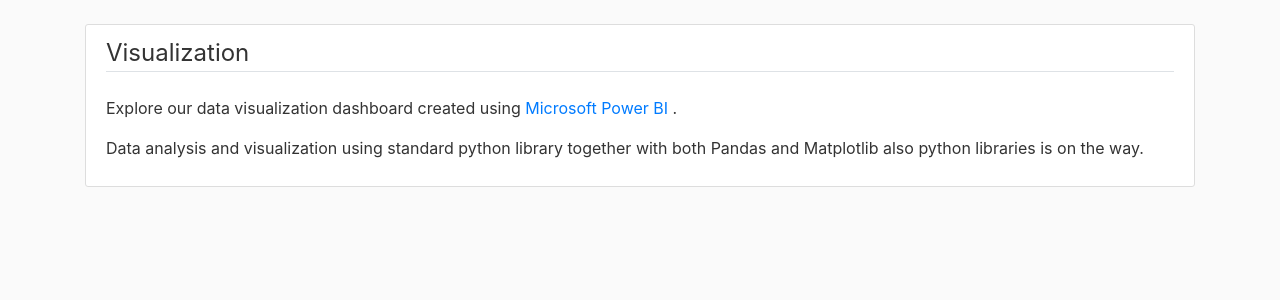
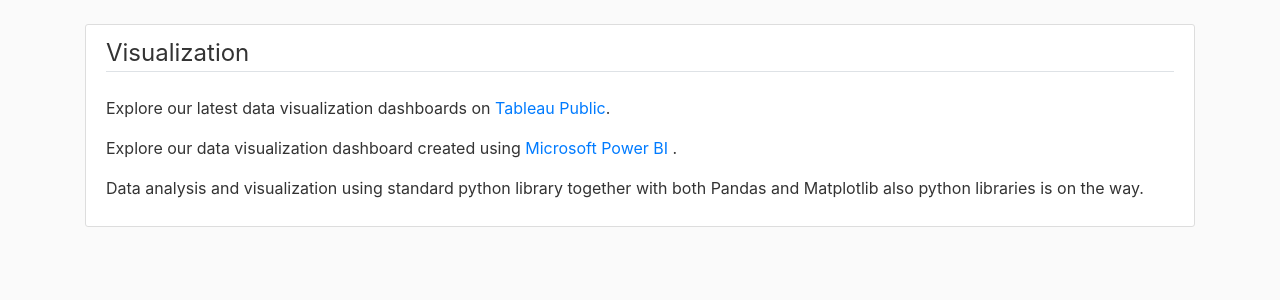
Before and after one commit to uoForms/Admin-CANBeWell, a Django app: page /visualization/ in a window 1280 px wide. Shown: the part 56-356 px from the top of the page. Run offline with Django 3.2, Linux system fonts and the light colour scheme; some libraries are stand-ins or nearby versions.

Commit message:
Tableau added to visualizationn page

```diff
--- a/visualization/templates/visualization/index.html
+++ b/visualization/templates/visualization/index.html
@@ -1,8 +1,8 @@
 {% extends "analysis/base.html" %}
 {% load static %}
 {% block content %}
-    <!--<p>Explore our latest data visualization dashboards on <a href="https://public.tableau.com/profile/healthcare.project#!/">Tableau Public</a>.</p>
-    <p>Power BI and customized charts are also on the way.</p>-->
+    <p>Explore our latest data visualization dashboards on <a href="https://public.tableau.com/profile/healthcare.project#!/">Tableau Public</a>.</p>
+    <!--<p>Power BI and customized charts are also on the way.</p>-->
     <p>Explore our data visualization dashboard created using <a href="https://app.powerbi.com/reportEmbed?reportId=e410a281-333f-4e04-bf93-d098a314dca1&autoAuth=true&ctid=d41fdab1-7e15-4cfd-b5fa-7200e54deb6b&config=eyJjbHVzdGVyVXJsIjoiaHR0cHM6Ly93YWJpLWNhbmFkYS1jZW50cmFsLXJlZGlyZWN0LmFuYWx5c2lzLndpbmRvd3MubmV0LyJ9"> Microsoft Power BI </a>.</p>
     <p> Data analysis and visualization using standard python library together with both Pandas and Matplotlib also python libraries is on the way.</p>
 {% endblock content %}
```
